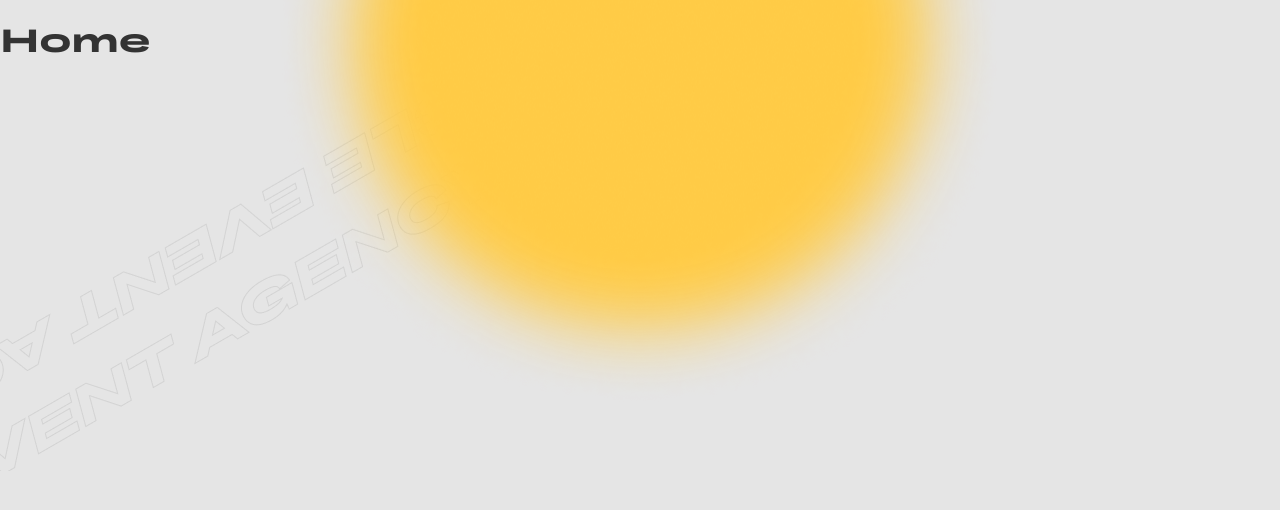
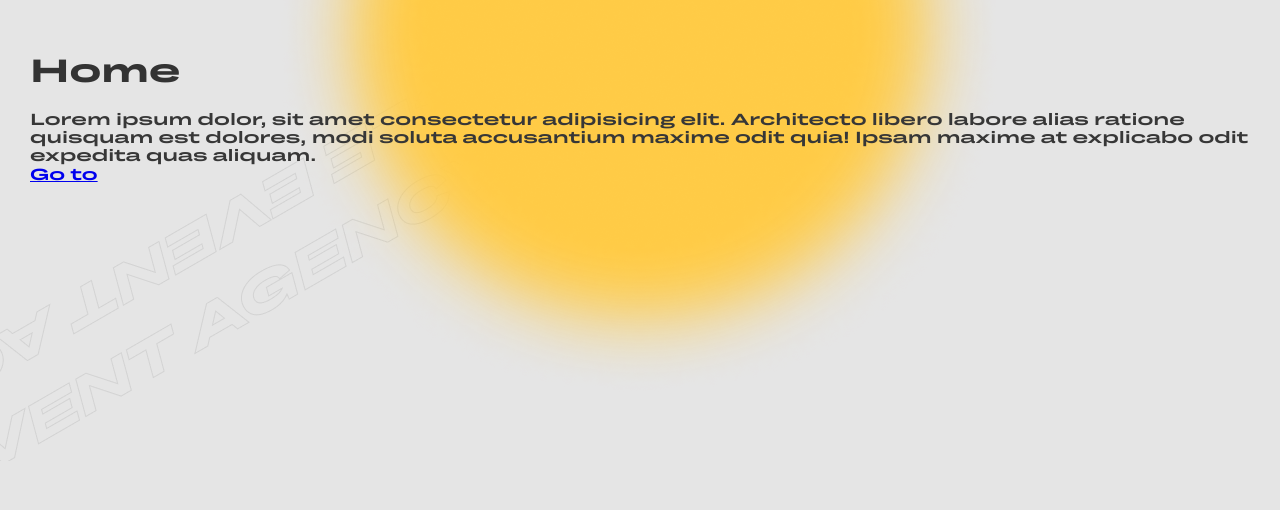
Before and after one commit to dimores28/mozgi, a Vue app: page /#/ in a window 1280 px wide. Shown: the top 510 px of the page. Built offline with nearby package versions, Linux system fonts and the light colour scheme.

Commit message:
added page switching animation

```diff
--- a/package.json
+++ b/package.json
@@ -9,6 +9,7 @@
   },
   "dependencies": {
     "@barba/core": "^2.9.7",
+    "@barba/router": "^2.1.10",
     "core-js": "^3.6.5",
     "vue": "^3.0.0",
     "vue-router": "^4.1.3"
--- a/src/App.vue
+++ b/src/App.vue
@@ -1,18 +1,18 @@
 <template>
-  <router-view></router-view>
+  <div class="container posr">
+    <router-view v-slot="{ Component, route }">
+      <transition :name="route.meta.transition || 'fade'">
+        <component :is="Component" />
+      </transition>
+    </router-view>
+  </div>
 </template>
 
 <script>
-
 export default {
   name: "App",
-  components: {
-
-  },
+  components: {}
 };
 </script>
 
-<style lang="less">
-
-
-</style>
+<style lang="less"></style>
--- a/src/assets/styles/_base.less
+++ b/src/assets/styles/_base.less
@@ -38,3 +38,68 @@ h1,h2,h3,.h1,.h2,.h3{
 	margin: 15px;
 	box-sizing: border-box;
 }
+
+.slide-fade-enter-active {
+    transition: all .3s ease;
+}
+
+.slide-fade-leave-active {
+	transition: all .5s cubic-bezier(1.0, 0.5, 0.8, 1.0);
+}
+
+.slide-fade-enter, .slide-fade-leave-active {
+	padding-left: 10px;
+	opacity: 0;
+}
+
+.slide-left-enter-active {
+  animation: fadeInLeft 1s;
+  animation-delay: .5s;
+  opacity: 0;
+}
+
+.slide-left-leave-active {
+  animation: going 1s;
+}
+
+@keyframes going {
+  from {
+    transform: translateX(0);
+  }
+  to {
+    transform: translateX(-50px);
+    opacity: 0;
+  }
+}
+@keyframes coming {
+  from {
+    transform: translateX(-50px);
+    opacity: 0;
+  }
+  to {
+    transform: translateX(0);
+    opacity: 1;
+  }
+}
+
+@keyframes fadeInLeft {
+  from {
+    opacity: 0;
+    -webkit-transform: translate3d(-100%, 0, 0);
+    transform: translate3d(-100%, 0, 0);
+  }
+  to {
+    opacity: 1;
+    -webkit-transform: translate3d(0, 0, 0);
+    transform: translate3d(0, 0, 0);
+  }
+}
+
+.posr{
+  position: relative;
+}
+
+.page {
+    position: absolute;
+    width: inherit;
+}
--- a/src/router/index.js
+++ b/src/router/index.js
@@ -4,23 +4,28 @@ const routes = [
   {
     path: '/',
     name: 'home',
+    meta: { transition: 'slide-left' },
     component: () => import( '../views/ViewHomepage')
   },
   {
     path: '/test',
     name: 'test',
+    meta: { transition: 'slide-left' },
     component: () => import( '../views/ViewTestpage')
   },
   {
 		name: 'E404',
 		path: '/:pathMatch(.*)',
-		component: () => import( '../views/errors/ViewE404'),
+    meta: { transition: 'slide-fade' },
+		component: () => import( '../views/errors/ViewE404')
 	}
-]
+];
 
 const router = createRouter({
   history: createWebHashHistory(),
   routes
-})
+});
+
+
 
 export default router
--- a/src/views/ViewHomepage.vue
+++ b/src/views/ViewHomepage.vue
@@ -1,11 +1,17 @@
 <template>
-    <div class="v-homepage">
-        <h1>Home</h1>
-    </div>
+  <div class="v-homepage page">
+    <h1>Home</h1>
+    <p>
+      Lorem ipsum dolor, sit amet consectetur adipisicing elit. Architecto
+      libero labore alias ratione quisquam est dolores, modi soluta accusantium
+      maxime odit quia! Ipsam maxime at explicabo odit expedita quas aliquam.
+    </p>
+    <router-link to="/test">Go to</router-link>
+  </div>
 </template>
 
 <script>
 export default {
-    name: "home"
-}
+  name: "home"
+};
 </script>
--- a/src/views/ViewTestpage.vue
+++ b/src/views/ViewTestpage.vue
@@ -1,12 +1,18 @@
 <template>
-    <div class="v-testpage">
-        <h1>Test page</h1>
-        <router-link to="/">Go to Home</router-link>
-    </div>
+  <div class="v-testpage page">
+    <h1>Test page</h1>
+    <router-link to="/">Go to Home</router-link>
+    <hr />
+    <p>
+      Lorem ipsum dolor, sit amet consectetur adipisicing elit. Architecto
+      libero labore alias ratione quisquam est dolores, modi soluta accusantium
+      maxime odit quia! Ipsam maxime at explicabo odit expedita quas aliquam.
+    </p>
+  </div>
 </template>
 
 <script>
 export default {
-    name: "testpage"
-}
+  name: "testpage"
+};
 </script>
```
Also changed, not shown: .eslintrc.js (added), 1 other file (tests, documents, lock files or other folders).
